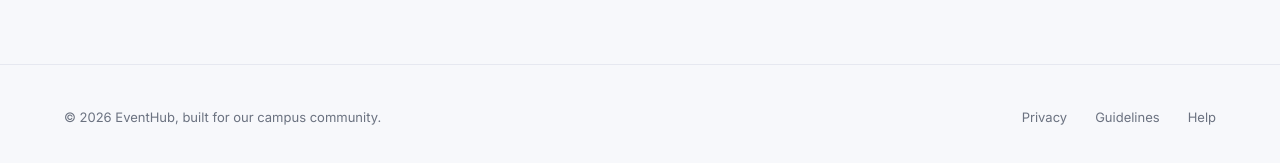
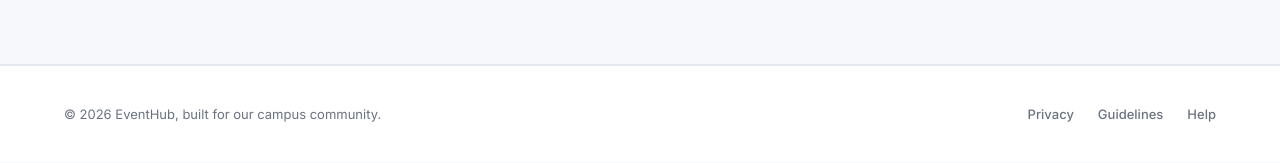
Before and after one commit to ChristeenaJestin/event_frontend, a React (Vite) app: page / in a window 1280 px wide. Shown: the part 1037-1200 px from the top of the page. Built offline with nearby package versions, Linux system fonts and the light colour scheme; no server answers; the HTML template or start-up script is replaced by a standard one.

Commit message:
fix: make footer links functional using useNavigate

```diff
--- a/src/components/layout/Footer.jsx
+++ b/src/components/layout/Footer.jsx
@@ -1,8 +1,20 @@
+import React from 'react';
+import { useNavigate } from 'react-router-dom';
+
 function Footer() {
+  const navigate = useNavigate();
+
   return (
-    <footer style={{ padding: '44px 64px', display: 'flex', justifyContent: 'space-between', color: 'var(--slate)', fontSize: 13 }}>
-      <div>© 2026 EventHub, built for our campus community.</div>
-      <div style={{ display: 'flex', gap: 28 }}><a>Privacy</a><a>Guidelines</a><a>Help</a></div>
+    <footer style={{ display: 'flex', justifyContent: 'space-between', alignItems: 'center', padding: '40px 64px', borderTop: '1px solid var(--hairline)', background: 'var(--surface)' }}>
+      <div style={{ fontSize: 13, color: 'var(--slate)' }}>
+        © 2026 EventHub, built for our campus community.
+      </div>
+      <div style={{ display: 'flex', gap: 24, fontSize: 13, color: 'var(--slate)', fontWeight: 500 }}>
+        {/* Added route navigations with mouse pointers while preserving your native layout styling */}
+        <a style={{ cursor: 'pointer' }} onClick={() => navigate('/privacy')}>Privacy</a>
+        <a style={{ cursor: 'pointer' }} onClick={() => navigate('/guidelines')}>Guidelines</a>
+        <a style={{ cursor: 'pointer' }} onClick={() => navigate('/help')}>Help</a>
+      </div>
     </footer>
   );
 }
```
